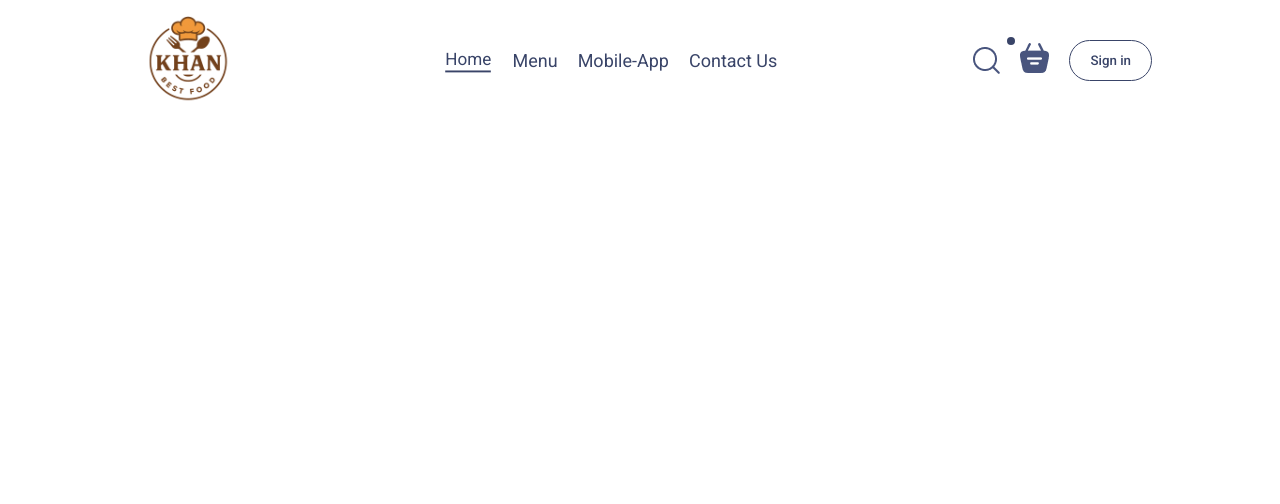
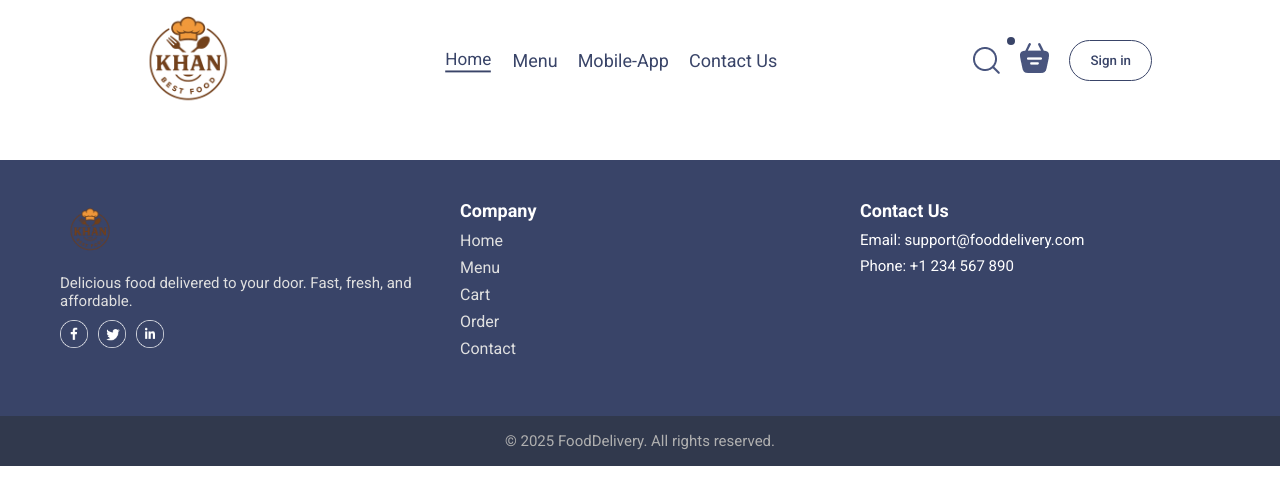
Before and after one commit to students44/fooddelivery, a React (Vite) app in the folder fooddelivery/: page /order in a window 1280 px wide. Shown: the top 504 px of the page. Built offline with nearby package versions, Linux system fonts and the light colour scheme.

Commit message:
footer complete successfully

```diff
--- a/fooddelivery/src/App.jsx
+++ b/fooddelivery/src/App.jsx
@@ -8,19 +8,24 @@ import PlaceOrder from './Pages/PlaceOrder/PlaceOrder';
 import { Routes, Route } from "react-router-dom";
 import Home from './Pages/Home/Home';
 import Cart from './Pages/Cart/Cart';
+import Footer from './Components/Footer/Footer';
 
 function App() {
-
   return (
+    <>
       <div className="App">
         <Navbar />
         <Routes>
           <Route path="/" element={<Home />} />
           <Route path="/cart" element={<Cart />} />
-        <Route path="order" element={<PlaceOrder />} />
+          <Route path="/order" element={<PlaceOrder />} />
         </Routes>
       </div>
-  )
+
+      <Footer /> {/* This is outside the App width container */}
+    </>
+  );
 }
 
+
 export default App
--- /dev/null
+++ b/fooddelivery/src/Components/Footer/Footer.css
@@ -0,0 +1,99 @@
+/* Responsive, modern footer styles */
+.footer {
+  background: #394468;
+  color: #fff;
+  padding: 40px 0 0 0;
+  width: 100%;
+  margin-top: 40px;
+  width: 100% !important;
+}
+
+.footer-content {
+  display: flex;
+  flex-wrap: wrap;
+  justify-content: space-between;
+  align-items: flex-start;
+  max-width: 1200px;
+  margin: 0 auto;
+  padding: 0 20px;
+  gap: 40px;
+}
+
+.footer-section {
+  flex: 1 1 220px;
+  margin-bottom: 30px;
+}
+
+.footer-logo {
+  width: 60px;
+  margin-bottom: 10px;
+}
+
+.footer-description {
+  font-size: 15px;
+  color: #e0e0e0;
+  margin-bottom: 10px;
+}
+
+.links-section h4,
+.contact-section h4 {
+  margin-bottom: 10px;
+  font-size: 18px;
+  color: #fff;
+}
+
+.links-section ul {
+  list-style: none;
+  padding: 0;
+}
+.links-section ul li {
+  margin-bottom: 8px;
+}
+.links-section ul li a {
+  color: #e0e0e0;
+  text-decoration: none;
+  transition: color 0.2s;
+}
+.links-section ul li a:hover {
+  color: #ffb347;
+}
+
+.contact-section p {
+  margin: 0 0 8px 0;
+  font-size: 15px;
+}
+.footer-socials {
+  display: flex;
+  gap: 10px;
+  margin-top: 10px;
+}
+.footer-socials img {
+  width: 28px;
+  height: 28px;
+  filter: brightness(0) invert(1);
+  transition: filter 0.2s;
+}
+.footer-socials img:hover {
+  filter: brightness(0.8) invert(0.7) sepia(1) hue-rotate(20deg) saturate(4);
+}
+
+.footer-bottom {
+  background: #31394d;
+  text-align: center;
+  padding: 16px 0;
+  font-size: 15px;
+  color: #b0b0b0;
+  margin-top: 20px;
+}
+
+@media (max-width: 900px) {
+  .footer-content {
+    flex-direction: column;
+    align-items: center;
+    gap: 20px;
+  }
+  .footer-section {
+    width: 100%;
+    text-align: center;
+  }
+}
--- /dev/null
+++ b/fooddelivery/src/Components/Footer/Footer.jsx
@@ -0,0 +1,42 @@
+import React from 'react'
+import './Footer.css'
+import { assets } from '../../assets/frontend_assets/assets'
+
+const Footer = () => {
+  return (
+    <div className='footer' id='footer'>
+      <div className='footer-content'>
+        <div className='footer-section logo-section'>
+          <img src={assets.logo} alt='Logo' className='footer-logo' />
+          <p className='footer-description'>Delicious food delivered to your door. Fast, fresh, and affordable.</p>
+            <div className='footer-socials'>
+            <img src={assets.facebook_icon} alt="Facebook icon" />
+            <img src={assets.twitter_icon} alt="twitter icon" />
+            <img src={assets.linkedin_icon} alt="linkedin icon" />
+          </div>
+        </div>
+        <div className='footer-section links-section'>
+          <h4>Company</h4>
+          <ul>
+            <li><a href='/'>Home</a></li>
+            <li><a href='/menu'>Menu</a></li>
+            <li><a href='/cart'>Cart</a></li>
+            <li><a href='/order'>Order</a></li>
+            <li><a href='/contact'>Contact</a></li>
+          </ul>
+        </div>
+        <div className='footer-section contact-section'>
+          <h4>Contact Us</h4>
+          <p>Email: support@fooddelivery.com</p>
+          <p>Phone: +1 234 567 890</p>
+
+        </div>
+      </div>
+      <div className='footer-bottom'>
+        <p>&copy; {new Date().getFullYear()} FoodDelivery. All rights reserved.</p>
+      </div>
+    </div>
+  )
+}
+
+export default Footer
--- a/fooddelivery/src/Pages/Home/Home.jsx
+++ b/fooddelivery/src/Pages/Home/Home.jsx
@@ -19,6 +19,7 @@ const Home = () => {
 
 
 
+
     </div>
   )
 }
```
Lines whose indentation alone changed are shown as unchanged.
